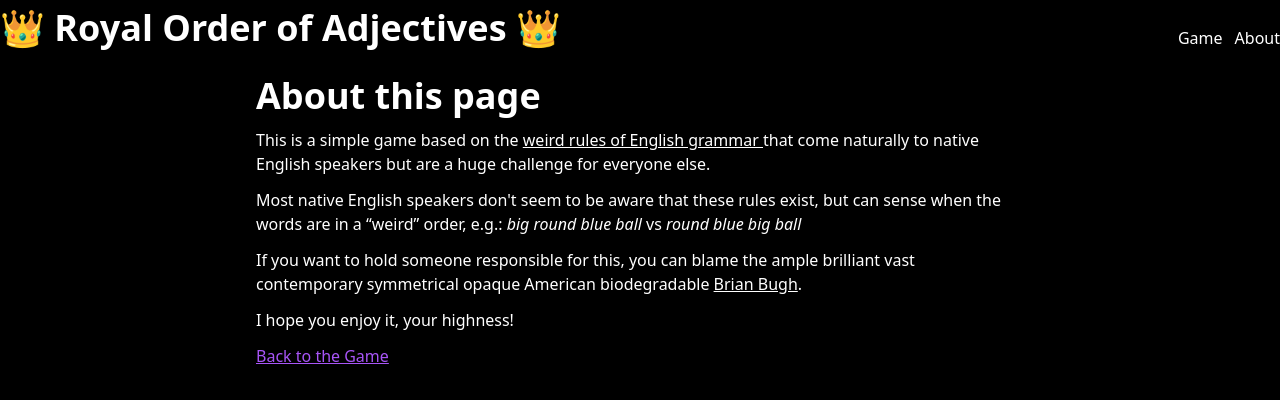
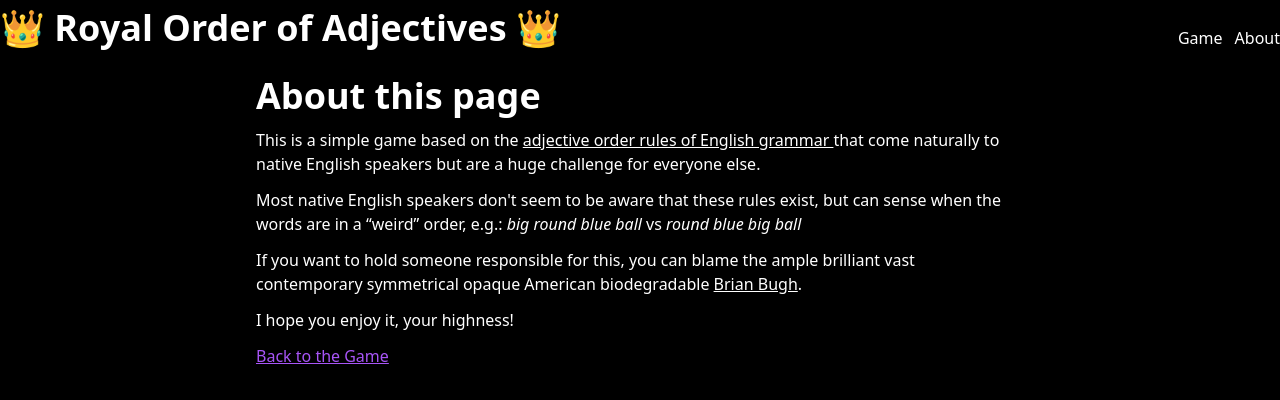
Before and after one commit to bbugh/royal-adjective-order-game, a Vue app: page /about in a window 1280 px wide. Shown: the top 400 px of the page. Built offline with nearby package versions, Linux system fonts and the light colour scheme.

Commit message:
Clarification on text

```diff
--- a/src/views/AboutView.vue
+++ b/src/views/AboutView.vue
@@ -8,7 +8,7 @@ import { RouterLink } from 'vue-router'
     <p>
       This is a simple game based on the
       <a class="underline" href="https://www.grammarly.com/blog/adjective-order/" target="_blank"
-        >weird rules of English grammar
+        >adjective order rules of English grammar
       </a>
       that come naturally to native English speakers but are a huge challenge for everyone else.
     </p>
```
